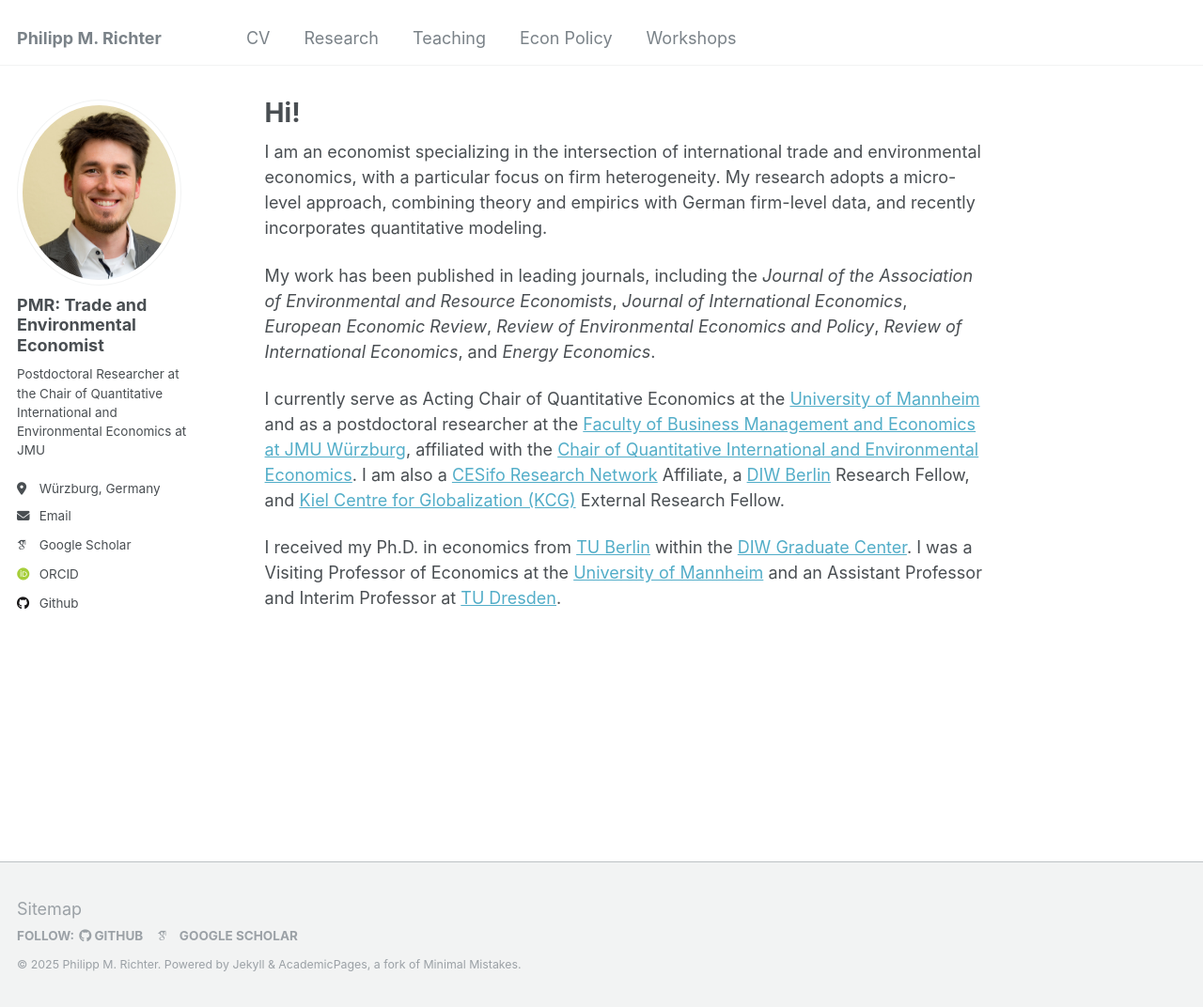
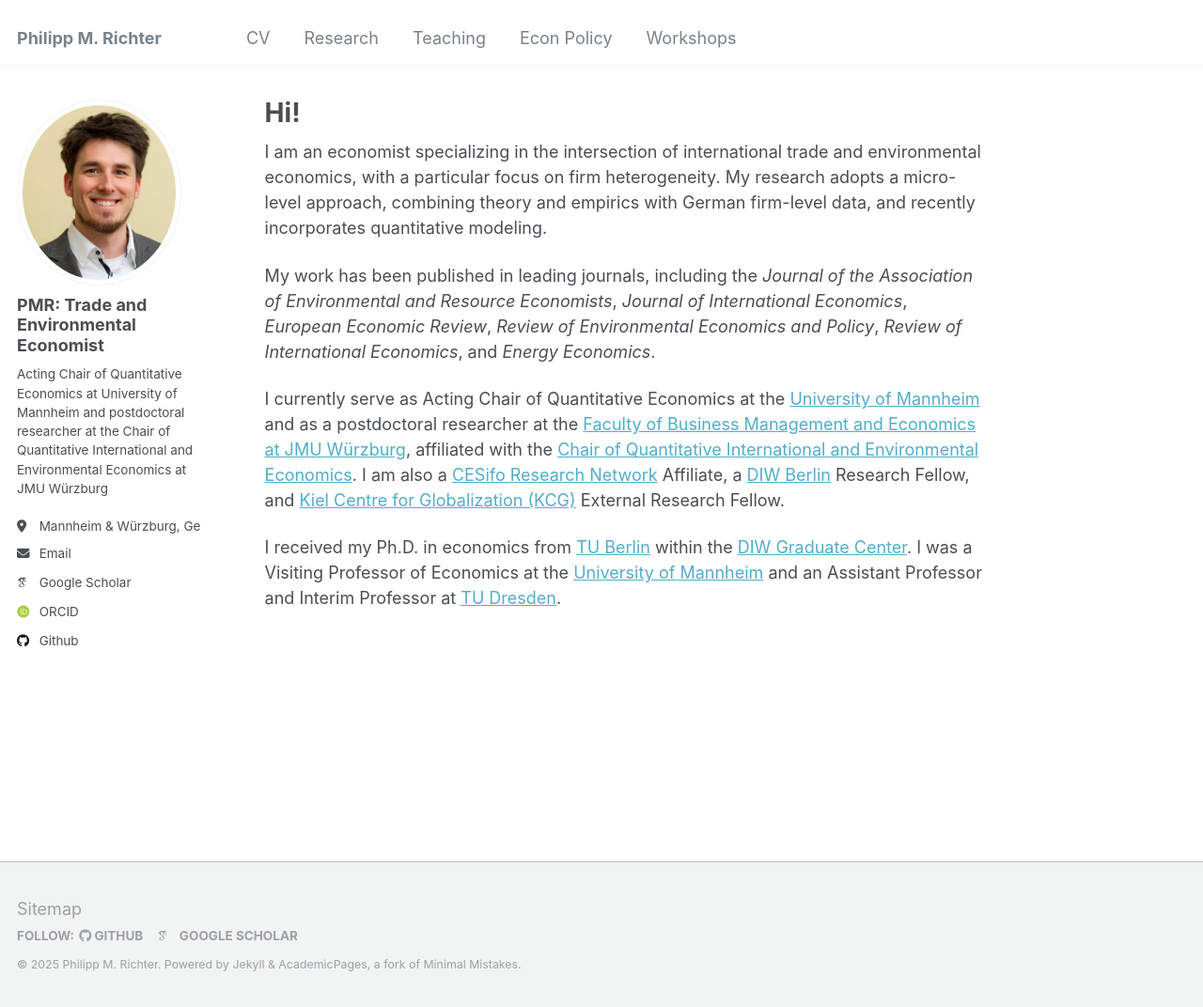
Before and after one commit to PhMRichter/PhMRichter.github.io, a Jekyll site: the page built from _pages/about.md, in a window 1280 px wide and 1072 px high. Shown: the whole window at 94% size. Built offline with Jekyll 4.4.1, drawn with Linux system fonts in a browser that asks for light colours; some web fonts are replaced.

Commit message:
Update _config.yml

```diff
--- a/_config.yml
+++ b/_config.yml
@@ -24,8 +24,8 @@ author:
   avatar           : "PhilippMRichter_lq.jpg"
   name             : "PMR: Trade and Environmental Economist" #"Philipp M. Richter"
   pronouns         : # example: "she/her"
-  bio              : "Postdoctoral Researcher at the Chair of Quantitative International and Environmental Economics at JMU"
-  location         : "Würzburg, Germany"  # "Sanderring 2, 97070 Würzburg, Germany"  <a href="https://www.wuerzburg.de/en" target="_blank">Würzburg, Germany</a>
+  bio              : "Acting Chair of Quantitative Economics at University of Mannheim and postdoctoral researcher at the Chair of Quantitative International and Environmental Economics at JMU Würzburg"
+  location         : "Mannheim & Würzburg, Germany"  # "Sanderring 2, 97070 Würzburg, Germany"  <a href="https://www.wuerzburg.de/en" target="_blank">Würzburg, Germany</a>
   employer         : # "JMU Würzburg"
   uri              : # URL
   email            : "philipp.richter@uni-wuerzburg.de"
```
